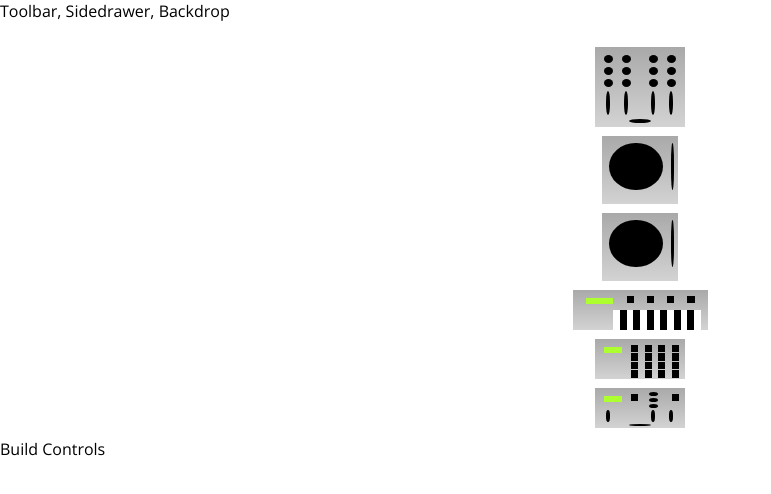
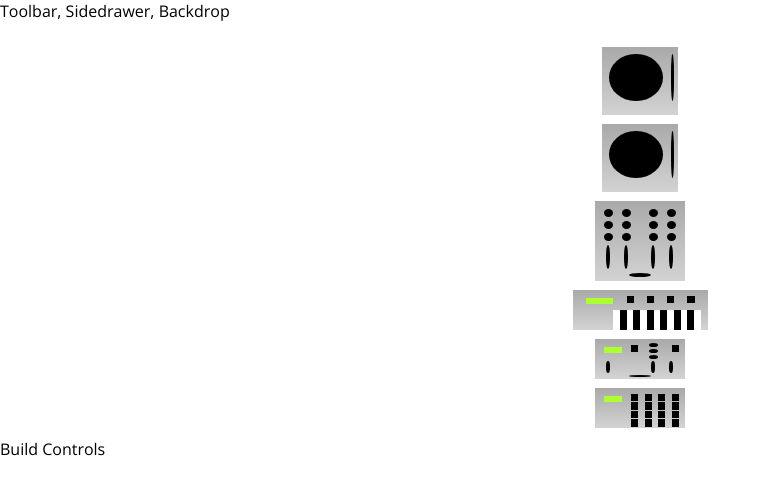
Before and after one commit to ThomasHAOD/digital-performance-setup-builder, a React (Create React App) app: page / in a window 1280 px wide. Shown: the top 494 px of the page, without its empty margins (0-771 px from the left). Built offline with nearby package versions, Linux system fonts and the light colour scheme.

Commit message:
add state to digitalSetupBuilder, impliment state to manage equipment in setup builder

```diff
--- a/src/components/DigitalSetup/DigitalGadgets/DigitalGadgets.js
+++ b/src/components/DigitalSetup/DigitalGadgets/DigitalGadgets.js
@@ -32,7 +32,7 @@ class DigitalGadgets extends Component {
         );
         break;
 
-      case "drum-machine":
+      case "drumMachine":
         gadget = (
           <div className={classes.DrumMachine}>
             <div className={classes.Screen}></div>
@@ -80,7 +80,7 @@ class DigitalGadgets extends Component {
           </div>
         );
         break;
-      case "fx-module":
+      case "fxModule":
         gadget = (
           <div className={classes.FXModule}>
             <div className={classes.Screen}></div>
--- a/src/components/DigitalSetup/DigitalSetup.js
+++ b/src/components/DigitalSetup/DigitalSetup.js
@@ -4,16 +4,12 @@ import DigitalGadgets from "./DigitalGadgets/DigitalGadgets";
 import classes from "./DigitalSetup.module.css";
 
 const digitalSetup = props => {
-  return (
-    <div className={classes.DigitalSetup}>
-      <DigitalGadgets type="mixer" />
-      <DigitalGadgets type="deck" />
-      <DigitalGadgets type="deck" />
-      <DigitalGadgets type="synth" />
-      <DigitalGadgets type="drum-machine" />
-      <DigitalGadgets type="fx-module" />
-    </div>
-  );
+  const digitalGadgets = Object.keys(props.digitalGadgets).map(dgKey => {
+    return [...Array(props.digitalGadgets[dgKey])].map((_, i) => {
+      return <DigitalGadgets key={dgKey + i} type={dgKey} />;
+    });
+  });
+  return <div className={classes.DigitalSetup}>{digitalGadgets}</div>;
 };
 
 export default digitalSetup;
--- a/src/components/DigitalSetup/DigitalSetup.module.css
+++ b/src/components/DigitalSetup/DigitalSetup.module.css
@@ -1,7 +1,7 @@
 .DigitalSetup {
-  width: 100%;
+  width: 500px;
   margin: auto;
-  height: 250px;
+  height: 100%;
   overflow: scroll;
 }
 
--- a/src/containers/DigitalSetupBuilder/DigitalSetupBuilder.js
+++ b/src/containers/DigitalSetupBuilder/DigitalSetupBuilder.js
@@ -4,10 +4,19 @@ import Aux from "../../hoc/Aux";
 import DigitalSetup from "../../components/DigitalSetup/DigitalSetup";
 
 class DigitalSetupBuilder extends Component {
+  state = {
+    digitalGadgets: {
+      deck: 2,
+      mixer: 1,
+      synth: 1,
+      fxModule: 1,
+      drumMachine: 1
+    }
+  };
   render() {
     return (
       <Aux>
-        <DigitalSetup />
+        <DigitalSetup digitalGadgets={this.state.digitalGadgets} />
         <div>Build Controls</div>
       </Aux>
     );
```
